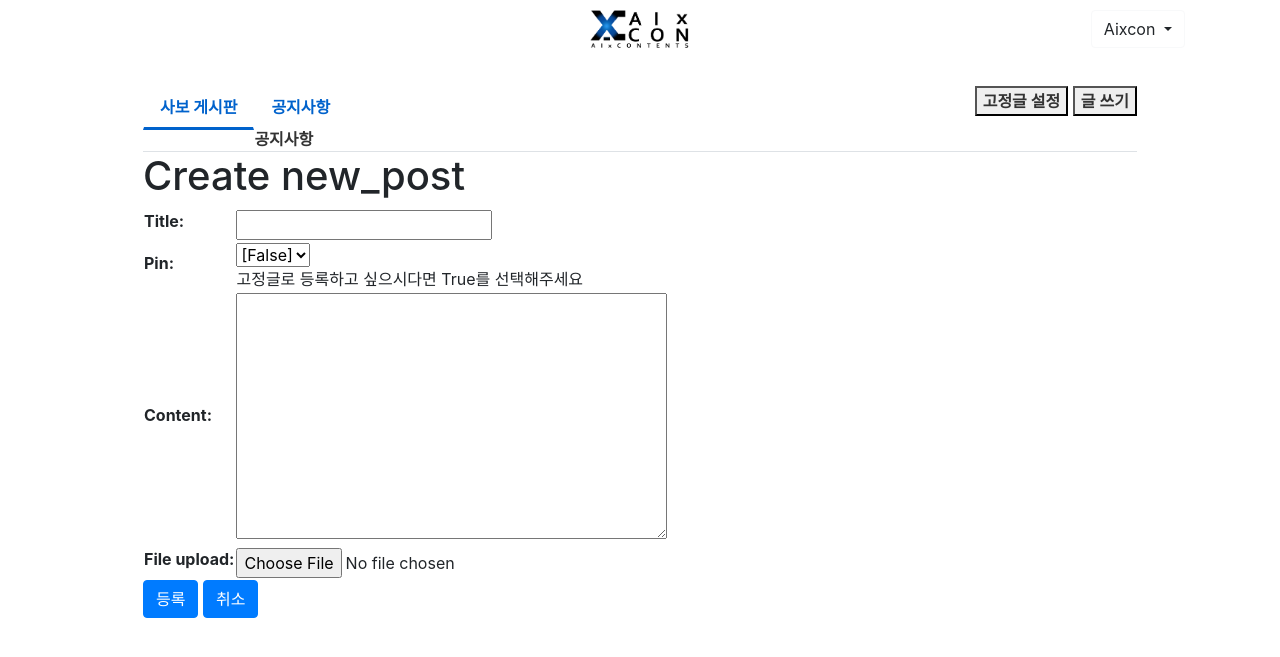
After one commit to talmud21c/Mille_CompLib_aixcon_django, a Django app: page /new_post/ in a window 1280 px wide. The commit adds this page. Shown: the top 657 px of the page. Run offline with Django 4.2, Linux system fonts and the light colour scheme; tables that the repository leaves empty hold one stand-in row (values such as "Sample post"); some libraries are stand-ins or nearby versions.

Commit message:
글 작성폼 추가

```diff
--- a/board/templates/board/base.html
+++ b/board/templates/board/base.html
@@ -53,7 +53,7 @@
                         </li>
                         <li class="nav-item ml-auto">
                             <button><a href="#setFixedPost">고정글 설정</a></button>
-                            <button><a href="#write">글 쓰기</a></button>
+                            <button><a href="new_post/">글 쓰기</a></button>
                         </li>
                     </ul>
                     <div class="tab-content" id="boardTabContent">
--- /dev/null
+++ b/board/templates/board/post_form.html
@@ -0,0 +1,11 @@
+{% extends 'board/base.html' %}
+{% block sabo_tab %}
+    <h1>Create new_post</h1>
+    <form method="post" enctype="multipart/form-data">{% csrf_token %}
+        <table>
+            {{ form }}
+        </table>
+        <button type="submit" class="btn btn-primary float-none">등록</button>
+        <button type="submit" class="btn btn-primary float-none">취소</button>
+    </form>
+{% endblock %}
--- a/board/urls.py
+++ b/board/urls.py
@@ -4,6 +4,7 @@ from . import views
 
 
 urlpatterns = [
+    path('new_post/', views.PostCreate.as_view()),
     path('<int:pk>/', views.PostDetail.as_view()),
     path('', views.PostList.as_view()),
     path('notice/<int:pk>/', views.NoticeDetail.as_view()),
--- a/board/views.py
+++ b/board/views.py
@@ -1,5 +1,5 @@
 from django.shortcuts import render
-from django.views.generic import ListView, DetailView
+from django.views.generic import ListView, DetailView, CreateView
 from .models import Post, Notice
 
 
@@ -12,6 +12,10 @@ class PostDetail(DetailView):
     model = Post
 
 
+class PostCreate(CreateView):
+    model = Post
+    fields = ['title', 'pin', 'content', 'file_upload']
+
 class NoticeList(ListView):
     model = Notice
     ordering = '-pk'
```
